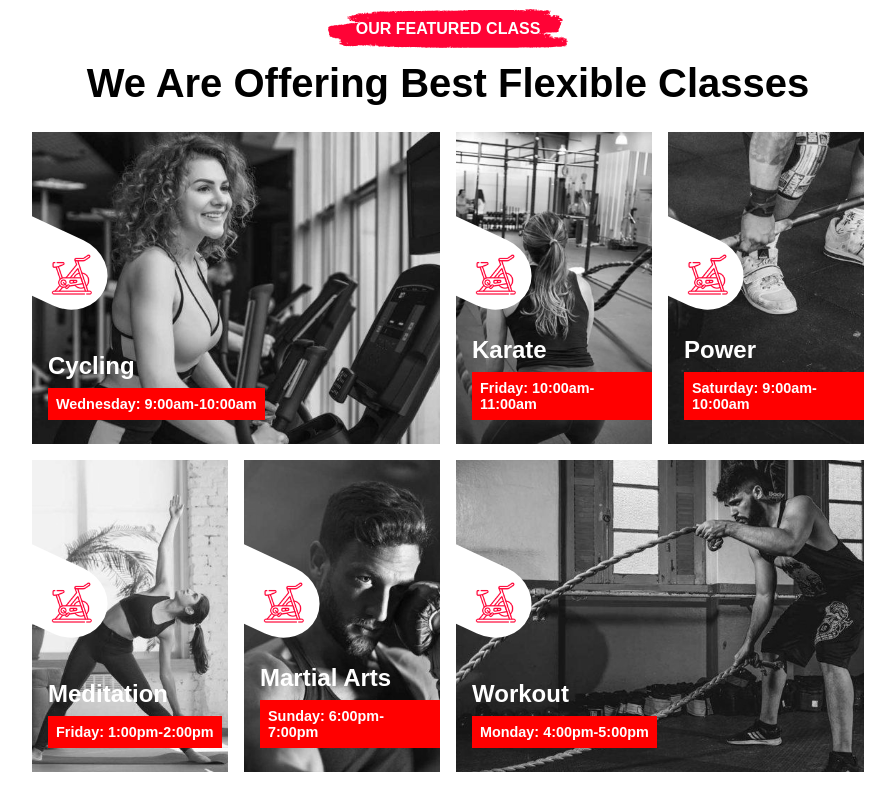
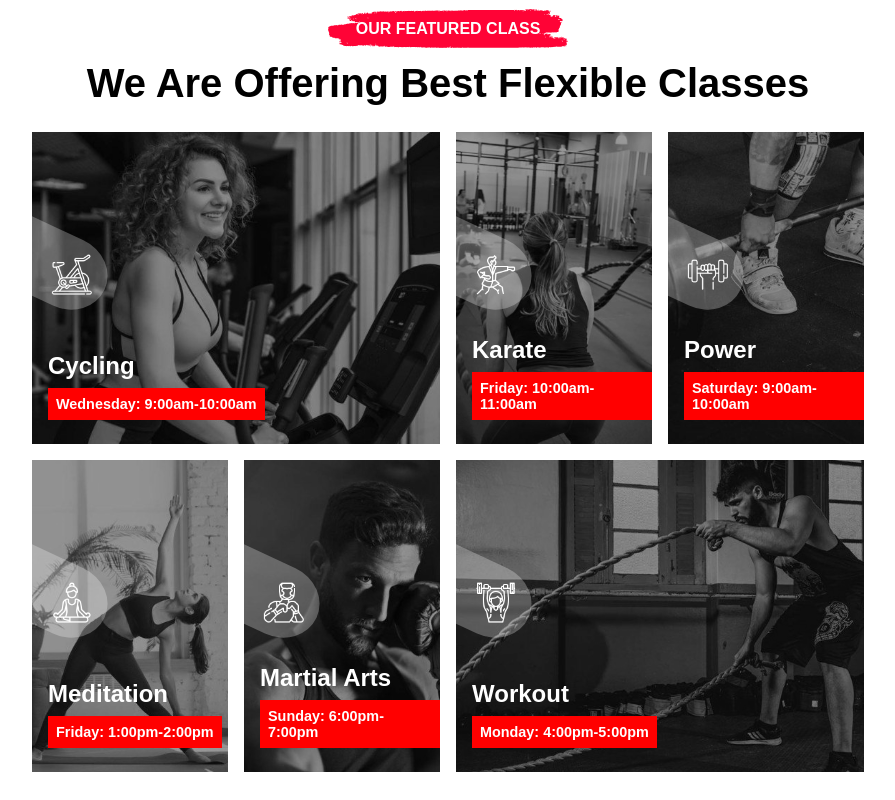
Before and after one commit to PawelWydra/Gymate-main, a React (Create React App) app: page / in a window 1280 px wide. Shown: the part 1880-2680 px from the top of the page, without its empty margins (192-1087 px from the left). Built offline with nearby package versions, Linux system fonts and the light colour scheme.

Commit message:
add classes section

```diff
--- a/src/components/classes/classes-data.jsx
+++ b/src/components/classes/classes-data.jsx
@@ -4,14 +4,50 @@ import powerLifting from "../../images/classes/powerlifting.jpg";
 import meditation from "../../images/classes/meditation.jpg";
 import mma from "../../images/classes/mma.jpg";
 import workout from "../../images/classes/workout.jpg";
+import bikeIcon from "../../images/features/bike-red.png";
+import karateIcon from "../../images/features/karate-red.png";
+import dumbbellIcon from "../../images/features/dumb-red.png";
+import meditationIcon from "../../images/features/yoga-red.png";
+import mmaIcon from "../../images/features/boxer-red.png";
+import workoutIcon from "../../images/features/workout-red.png";
 
 const gridItems = {
-    cycling: { name: "Cycling", schedule: "Wednesday: 9:00am-10:00am", image: cycling },
-    karate: { name: "Karate", schedule: "Friday: 10:00am-11:00am", image: karate },
-    powerLifting: { name: "Power", schedule: "Saturday: 9:00am-10:00am", image: powerLifting },
-    meditation: { name: "Meditation", schedule: "Friday: 1:00pm-2:00pm", image: meditation },
-    mma: { name: "Martial Arts", schedule: "Sunday: 6:00pm-7:00pm", image: mma },
-    workout: { name: "Workout", schedule: "Monday: 4:00pm-5:00pm", image: workout },
-  };
+  cycling: {
+    name: "Cycling",
+    schedule: "Wednesday: 9:00am-10:00am",
+    image: cycling,
+    icon: bikeIcon,
+  },
+  karate: {
+    name: "Karate",
+    schedule: "Friday: 10:00am-11:00am",
+    image: karate,
+    icon: karateIcon,
+  },
+  powerLifting: {
+    name: "Power",
+    schedule: "Saturday: 9:00am-10:00am",
+    image: powerLifting,
+    icon: dumbbellIcon,
+  },
+  meditation: {
+    name: "Meditation",
+    schedule: "Friday: 1:00pm-2:00pm",
+    image: meditation,
+    icon: meditationIcon,
+  },
+  mma: {
+    name: "Martial Arts",
+    schedule: "Sunday: 6:00pm-7:00pm",
+    image: mma,
+    icon: mmaIcon,
+  },
+  workout: {
+    name: "Workout",
+    schedule: "Monday: 4:00pm-5:00pm",
+    image: workout,
+    icon: workoutIcon,
+  },
+};
 
 export default gridItems;
--- a/src/components/classes/classes.jsx
+++ b/src/components/classes/classes.jsx
@@ -14,13 +14,14 @@ function Classes() {
         <h1>We Are Offering Best Flexible Classes</h1>
         <div className="classes-image-grid">
           {Object.keys(gridItems).map((key, index) => {
-            const { name, schedule, image } = gridItems[key];
+            const { name, schedule, image, icon } = gridItems[key];
             return (
               <GridItem
                 key={index}
                 activity={name}
                 time={schedule}
                 backgroundImage={image}
+                icon={icon}
               />
             );
           })}
--- a/src/components/classes/grid-item/grid-item.css
+++ b/src/components/classes/grid-item/grid-item.css
@@ -13,7 +13,7 @@ p {
   position: absolute;
   top: 5.5rem;
   left: -5rem;
-  background-color: #fff;
+  background-color: #ffffff45;
   width: 8rem;
   height: 4.5rem;
   border-radius: 0 50% 50% 0 / 50% 100% 100% 50%;
@@ -28,12 +28,13 @@ p {
   height: 2.5rem;
   aspect-ratio: 1/1;
   transform: rotate(-25deg);
+  filter: brightness(0) invert(1);
 }
 
 .classes-image-item {
   width: 100%;
   height: 100%;
-  filter: grayscale(100%);
+  filter: grayscale(100%) brightness(60%);
 }
 
 .classes-description-container {
--- a/src/components/classes/grid-item/grid-item.jsx
+++ b/src/components/classes/grid-item/grid-item.jsx
@@ -1,5 +1,4 @@
 import "./grid-item.css";
-import bike from "../../../images/features/bike-red.png"
 
 function GridItem(props) {
   const { backgroundImage } = props;
@@ -12,7 +11,7 @@ function GridItem(props) {
     <div className="image-item-wrapper">
       <div style={containerStyle} className="classes-image-item"></div>
       <div className="classes-icon-container">
-        <img src={bike} alt="" />
+        <img src={props.icon} alt="" />
       </div>
       <div className="classes-description-container">
         <h2>{props.activity}</h2>
```
